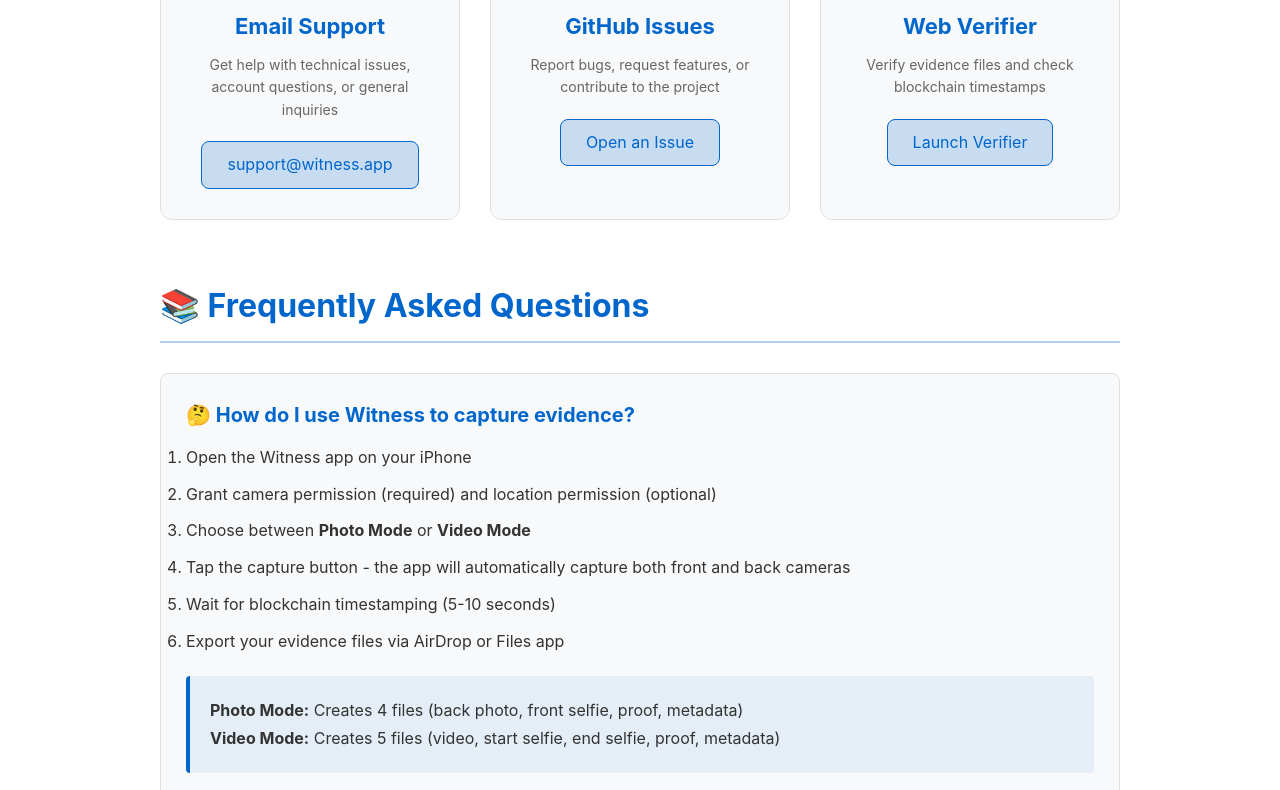
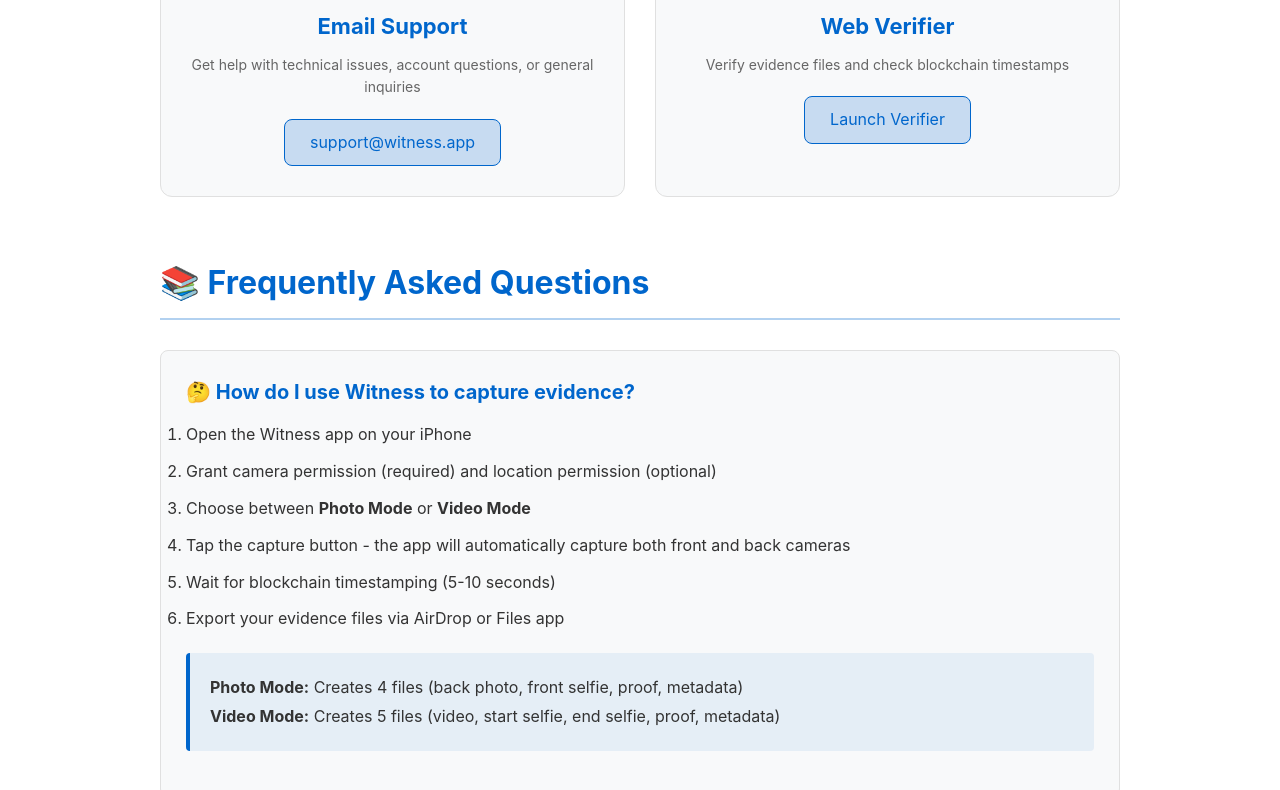
Before and after one commit to Mickycurran/witness-website, a plain HTML site: page support.html in a window 1280 px wide. Shown: the part 529-1319 px from the top of the page. Drawn offline with Linux system fonts and the light colour scheme.

Commit message:
Remove GitHub references from support page

```diff
--- a/support.html
+++ b/support.html
@@ -329,13 +329,6 @@
             </div>
 
             <div class="contact-card">
-                <div class="contact-card-icon">💻</div>
-                <h3>GitHub Issues</h3>
-                <p>Report bugs, request features, or contribute to the project</p>
-                <a href="https://github.com/Mickycurran/witness/issues" target="_blank">Open an Issue</a>
-            </div>
-
-            <div class="contact-card">
                 <div class="contact-card-icon">🔍</div>
                 <h3>Web Verifier</h3>
                 <p>Verify evidence files and check blockchain timestamps</p>
@@ -565,7 +558,6 @@
             <h2>📞 Still Need Help?</h2>
             <div class="highlight-box">
                 <p><strong>Email us:</strong> <a href="mailto:support@witness.app">support@witness.app</a></p>
-                <p><strong>GitHub Issues:</strong> <a href="https://github.com/Mickycurran/witness/issues" target="_blank">github.com/Mickycurran/witness/issues</a></p>
                 <p><strong>Response Time:</strong> We aim to respond within 24-48 hours</p>
             </div>
         </section>
@@ -577,7 +569,6 @@
             <a href="privacy.html">Privacy Policy</a>
             <a href="support.html">Support</a>
             <a href="https://witness-app-a41de.web.app">Web Verifier</a>
-            <a href="https://github.com/Mickycurran/witness">GitHub</a>
         </div>
         <p class="copyright">© 2025 Witness. Powered by OpenTimestamps + Bitcoin Blockchain.</p>
     </footer>
```
